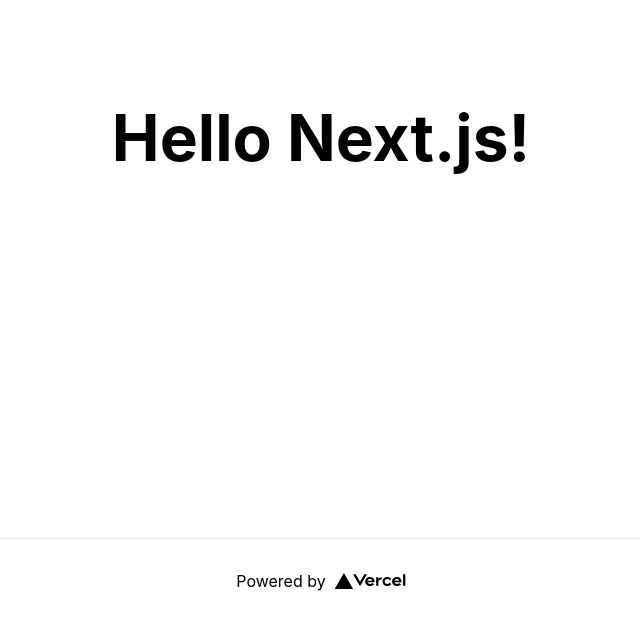
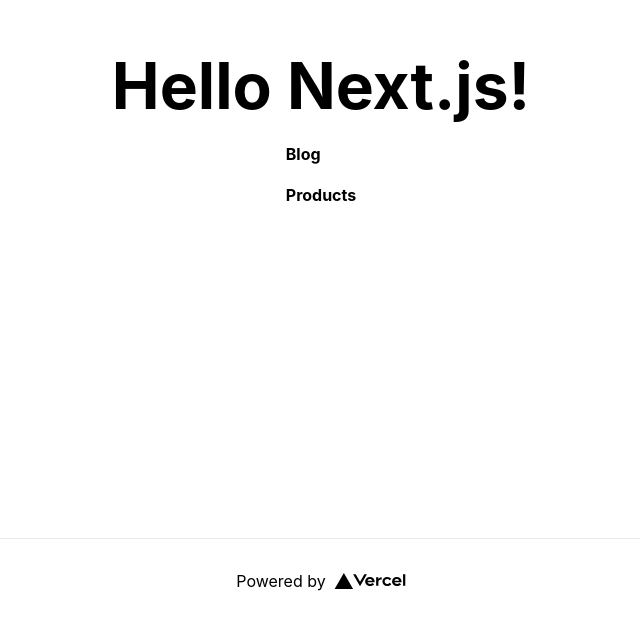
Before and after one commit to joshi-kaushal/hello-nextjs, a Next.js app: page / in a window 1280 px wide. Shown: the part 262-885 px from the top of the page, without its empty margins (319-959 px from the left). Built offline with nearby package versions, Linux system fonts and the light colour scheme.

Commit message:
link component navigation

```diff
--- a/pages/index.js
+++ b/pages/index.js
@@ -1,5 +1,6 @@
 import Head from "next/head";
 import Image from "next/image";
+import Link from "next/link";
 import styles from "../styles/Home.module.css";
 
 export default function Home() {
@@ -13,6 +14,15 @@
 
       <main className={styles.main}>
         <h1 className={styles.title}>Hello Next.js!</h1>
+
+        <section>
+          <Link href="/blog">
+            <h4>Blog</h4>
+          </Link>
+          <Link href="/product">
+            <h4>Products</h4>
+          </Link>
+        </section>
       </main>
 
       <footer className={styles.footer}>
--- a/pages/product/index.js
+++ b/pages/product/index.js
@@ -1,3 +1,5 @@
+import Link from "next/link";
+
 export default function Product() {
   return (
     <>
@@ -5,6 +7,10 @@
       <h2>Product 01</h2>
       <h2>Product 02</h2>
       <h2>Product 03</h2>
+
+      <Link href="/">
+        <h4>Go Home</h4>
+      </Link>
     </>
   );
 }
```
Also changed, not shown: 1 other file (tests, documents, lock files or other folders).
